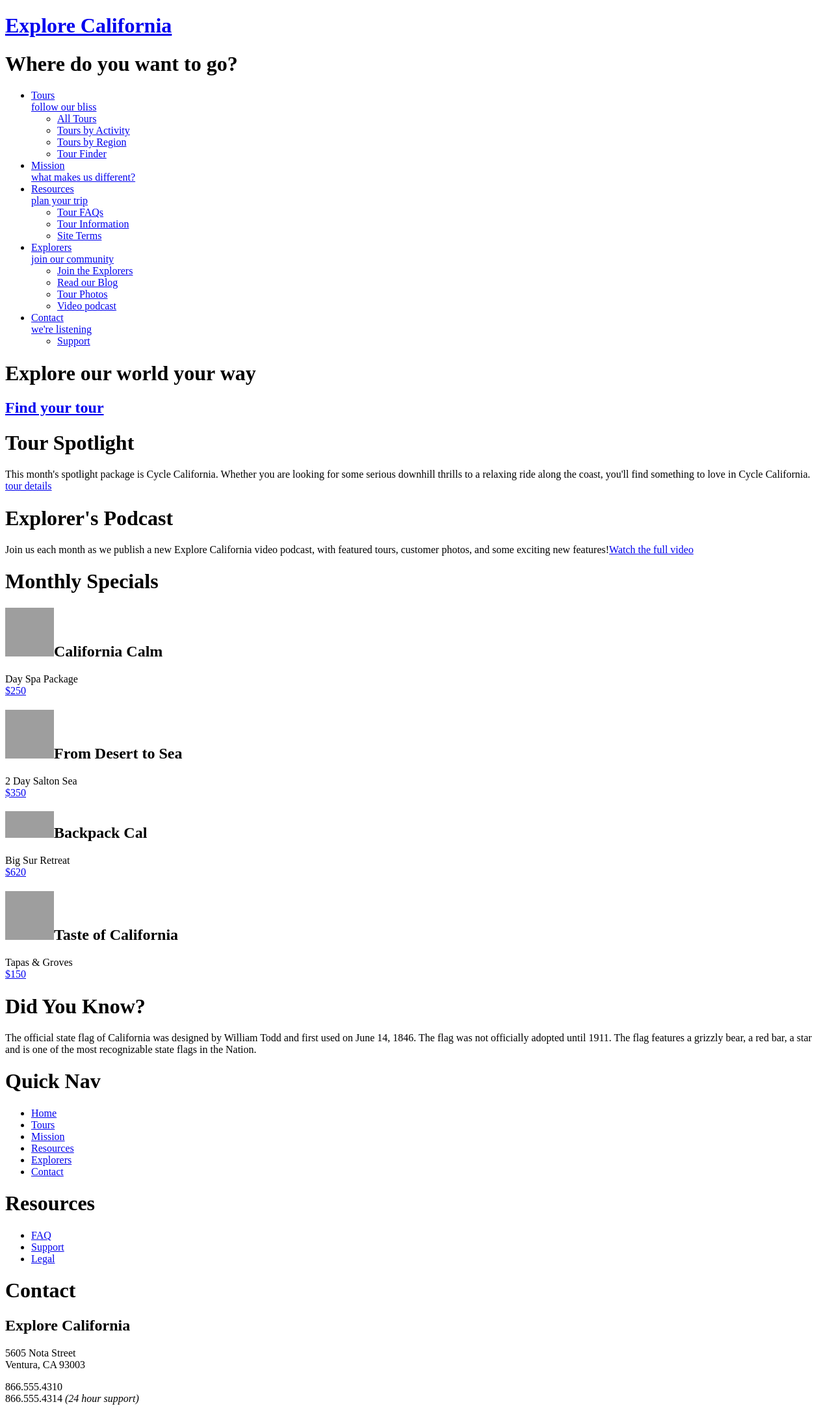
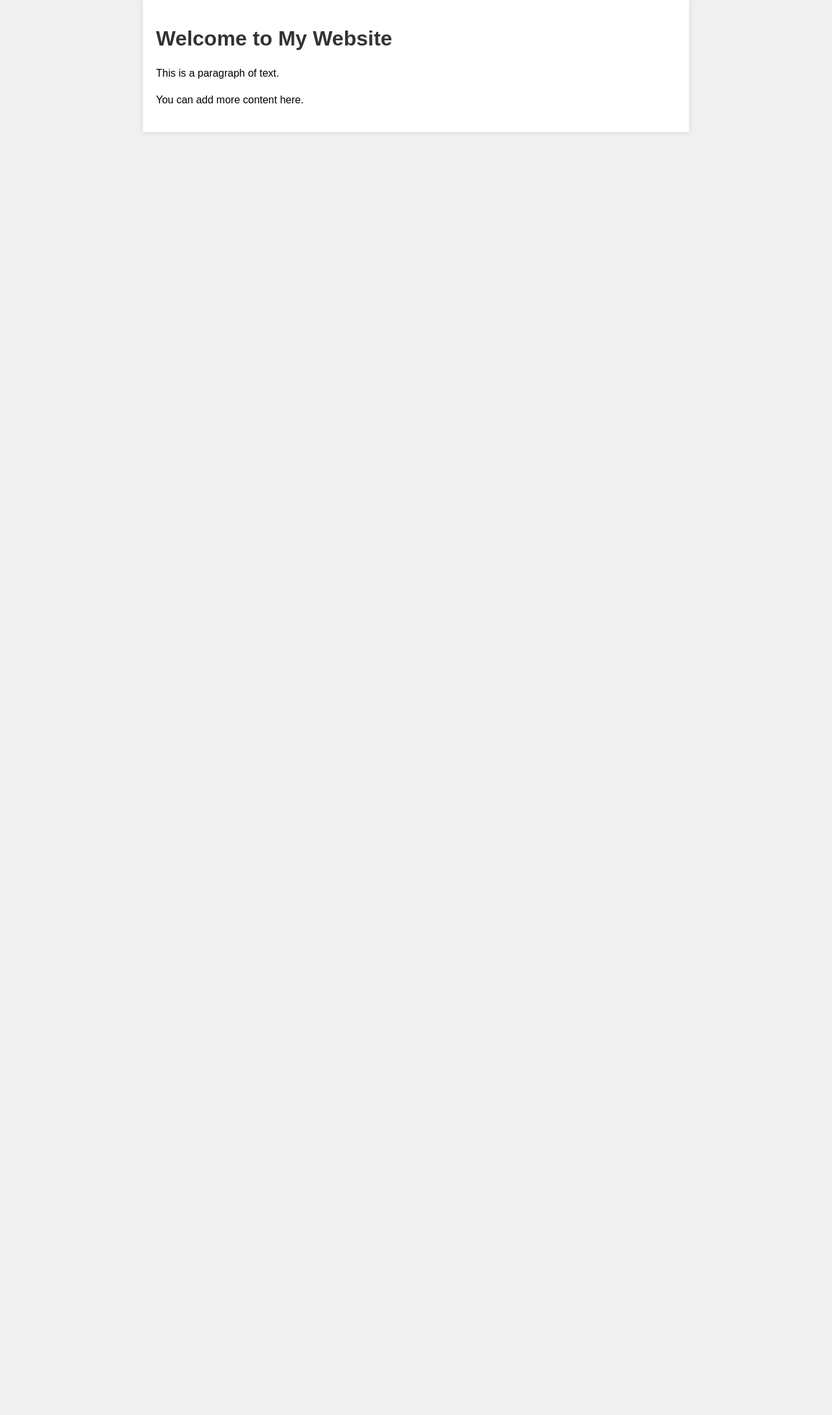
Before and after one commit to Abhi96chawla/python-flask-app, a Flask app: page / in a window 1280 px wide. Shown: the whole page at 65% size. After the commit the page ends 203 px from the top, so only its background shows below. Run offline with Flask 3, Linux system fonts and the light colour scheme; some libraries are stand-ins or nearby versions; grey boxes are pictures that could not be loaded.

Commit message:
Update indexFile.html

```diff
--- a/templates/indexFile.html
+++ b/templates/indexFile.html
@@ -1,127 +1,42 @@
-<!DOCTYPE html PUBLIC "-//W3C//DTD HTML 4.01 Transitional//EN"
-   "http://www.w3.org/TR/html4/loose.dtd">
+<!DOCTYPE html>
 <html lang="en">
-  <head>
-    <meta http-equiv="Content-Type" content="text/html; charset=utf-8">
-    <title>Explore California: Affordable Outdoor Tours</title>
-    <link href="assets/stylesheets/main.css" rel="stylesheet" type="text/css" media="all">
-    <script src="assets/javascripts/jquery-1.5.1.min.js"></script>
-    <script src="assets/javascripts/jquery-ui-1.8.10.custom.min.js"></script>
-    <script src="assets/javascripts/menus.js"></script>
-  </head>
-  <body id="home">
-    <div id="wrapper">
+<head>
+    <meta charset="UTF-8">
+    <meta name="viewport" content="width=device-width, initial-scale=1.0">
+    <title>HTML with Inline CSS</title>
+    <style>
+        /* CSS styles */
+        body {
+            font-family: Arial, sans-serif;
+            background-color: #f0f0f0;
+            margin: 0;
+            padding: 0;
+        }
 
-      <div id="mainHeader">
-        <a href="index.html" title="home" class="logo">
-          <div id="logo">
-            <h1>Explore California</h1>
-          </div>
-        </a>
-        <div id="siteNav">
-          <h1>Where do you want to go?</h1>
-          <ul>
-            <li><a href="tours.html" title="Our tours">Tours <br /><span class="tagline">follow our bliss</span></a>
-              <ul>
-                <li><a href="tours.html" title="Our tours">All Tours</a></li>
-                <li><a href="tours.html" title="find tours">Tours by Activity</a></li>
-                <li><a href="tours.html" title="find tours">Tours by Region</a></li>
-                <li><a href="tours.html" title="find tours">Tour Finder</a></li>
-              </ul>
-            </li>
-            <li><a href="mission.html" title="What we believe">Mission <br /><span class="tagline">what makes us different?</span></a></li>
-            <li><a href="resources.html" title="planning resources">Resources <br /><span class="tagline">plan your trip</span></a>
-              <ul>
-                <li><a href="resources/faq.html" title="Got questions?">Tour FAQs</a></li>
-                <li><a href="resources/additional_resources.html" title="additional resources">Tour Information</a></li>
-                <li><a href="resources/terms.html" title="terms and conditions">Site Terms</a></li>
-              </ul>
-            </li>
-            <li><a href="explorers.html" title="Our community">Explorers <br /><span class="tagline">join our community</span></a>
-              <ul>
-                <li><a href="explorers/join.html" title="join our community">Join the Explorers</a></li>
-                <li><a href="blog/index.html" title="read our blog!">Read our Blog</a></li>
-                <li><a href="explorers/gallery.html" title="contributor photos">Tour Photos</a></li>
-                <li><a href="explorers/video.html" title="check out our podcast">Video podcast</a></li>
-              </ul>
-            </li>
-            <li><a href="contact.html" title="contact us">Contact <br /><span class="tagline">we're listening</span></a>
-              <ul>
-                <li><a href="support.html" title="need help?">Support</a></li>
-              </ul>
-            </li>
-          </ul>
-        </div>
-      </div>
+        h1 {
+            color: #333;
+        }
 
-      <div id="actionCall">
-        <h1>Explore our world your way</h1>
-        <a href="tours.html" title="Find your tour!"><h2>Find your tour</h2></a>
-      </div>
+        .container {
+            max-width: 800px;
+            margin: 0 auto;
+            padding: 20px;
+            background-color: #fff;
+            box-shadow: 0 0 10px rgba(0, 0, 0, 0.1);
+        }
 
-      <div id="contentWrapper">
-        <div id="mainContent">
-          <div id="mainArticle">
-            <h1>Tour Spotlight</h1>
-            <p class="spotlight">This month's spotlight package is Cycle California. Whether you are looking for some serious downhill thrills to a relaxing ride along the coast, you'll find something to love in Cycle California.<br /> <span class="accent"><a href="tours_cycle.html" title="Cycle California">tour details</a></span></p>
+        p {
+            line-height: 1.6;
+        }
 
-            <h1>Explorer's Podcast</h1>
-            <p class="videoText">Join us each month as we publish a new Explore California video podcast, with featured tours, customer photos, and some exciting new features!<span class="accent"><a href="explorers/video.html" title="Video Podcast">Watch the full video</a></span></p>
-          </div>
-        </div>
-
-        <div id="secondaryContent">
-          <div id="specials" class="callOut">
-            <h1>Monthly Specials</h1>
-            <h2 class="top"><img src="assets/images/calm_bug.gif" alt="California Calm" width="75" height="75" />California Calm</h2>
-            <p>Day Spa Package <br />
-              <a href="tours/tour_detail_cycle.html">$250</a></p>
-            <h2><img src="assets/images/desert_bug.gif" alt="From desert to sea" width="75" height="75" />From Desert to Sea</h2>
-            <p>2 Day Salton Sea <br />
-              <a href="tours/tour_detail_cycle.html">$350</a></p>
-            <h2><img src="assets/images/backpack_bug.gif" alt="Backpack Cal" width="75" height="41" />Backpack Cal</h2>
-            <p>Big Sur Retreat <br />
-              <a href="tours/tour_detail_cycle.html">$620</a></p>
-            <h2><img src="assets/images/taste_bug.gif" alt="Taste of California" width="75" height="75" />Taste of California</h2>
-            <p>Tapas &amp; Groves <br />
-              <a href="tours/tour_detail_taste.html">$150</a></p>
-          </div>
-
-          <div id="trivia" class="callOut">
-            <h1>Did You Know?</h1>
-            <p>The official state flag of California was designed by William Todd and first used on June 14, 1846. The flag was not officially adopted until 1911. The flag features a grizzly bear, a red bar, a star and is one of the most recognizable state flags in the Nation.</p>
-          </div>
-        </div>
-      </div>
-
-      <div id="pageFooter">
-        <div id="quickLinks">
-          <h1>Quick Nav</h1>
-          <ul id="quickNav">
-            <li><a href="index.html" title="Our home page">Home</a></li>
-            <li><a href="tours.html" title="Explore our tours">Tours</a></li>
-            <li><a href="mission.html" title="What we think">Mission</a></li>
-            <li><a href="resources.html" title="Guidance and planning">Resources</a></li>
-            <li><a href="explorers.html" title="Join our community">Explorers</a></li>
-            <li><a href="contact.html" title="Contact and support">Contact</a></li>
-          </ul>
-        </div>
-        <div id="footerResources">
-          <h1>Resources</h1>
-          <ul id="quickNav">
-            <li><a href="resources/faq.html" title="Our home page">FAQ</a></li>
-            <li><a href="support.html" title="Need help?">Support</a></li>
-            <li><a href="resources/legal.html" title="The fine print">Legal</a></li>
-          </ul>
-        </div>
-        <div id="companyInfo">
-          <h1>Contact</h1>
-          <h2>Explore California</h2>
-          <p>5605 Nota Street<br />
-            Ventura, CA 93003</p>
-          <p>866.555.4310<br />866.555.4314 <em>(24 hour support)</em></p>
-        </div>
-      </div>
+        /* Add more CSS rules as needed */
+    </style>
+</head>
+<body>
+    <div class="container">
+        <h1>Welcome to My Website</h1>
+        <p>This is a paragraph of text.</p>
+        <p>You can add more content here.</p>
     </div>
-  </body>
+</body>
 </html>
```
